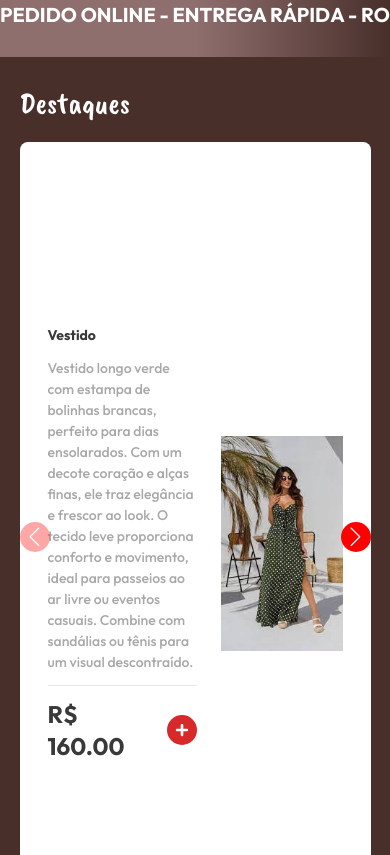
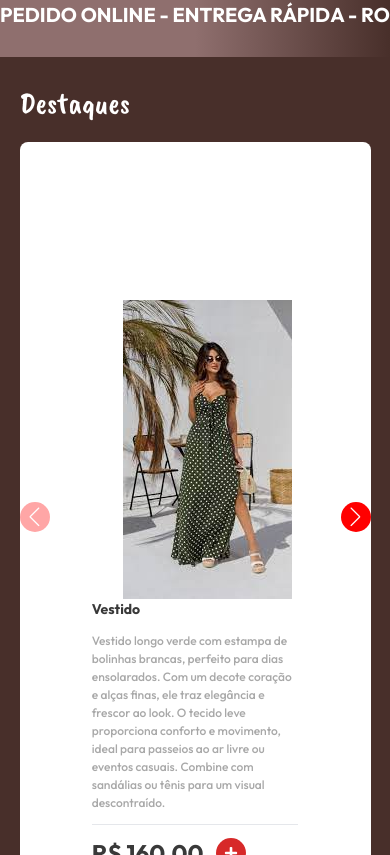
Before and after one commit to Hardsys-Andre/Loja-de-Roupas-Online, a React (Vite) app: page / in a window 390 px wide. Shown: the part 989-1844 px from the top of the page. Built offline with nearby package versions, Linux system fonts and the light colour scheme; no server answers.

Commit message:
ajuste mobile

```diff
--- a/src/sections/destaques/index.jsx
+++ b/src/sections/destaques/index.jsx
@@ -49,10 +49,10 @@ const Destaques = () => {
                 key={index}
                 className="product-container bg-whiteNormal lg:px-4 py-2 font-outfit font-medium text-[14px] lg:text-[16px] xl:text-[20px] text-black-normal rounded-lg"
               >
-                <div className="flex flex-row p-7 items-center space-x-6">
+                <div className="flex flex-col-reverse lg:flex-row p-7 items-center space-x-6">
                   <div className="product-info space-y-3 w-[70%]">
-                    <h3 className="font-bold">{name} {unit}</h3>
-                    <p className="text-darkFadeColor text-[14px] ">
+                    <h3 className="font-bold">{name}</h3>
+                    <p className="text-darkFadeColor text-[12px] lg:text-[12px] ">
                       {description}
                     </p>
                     <hr className="text-darkFadeColor"></hr>
```
